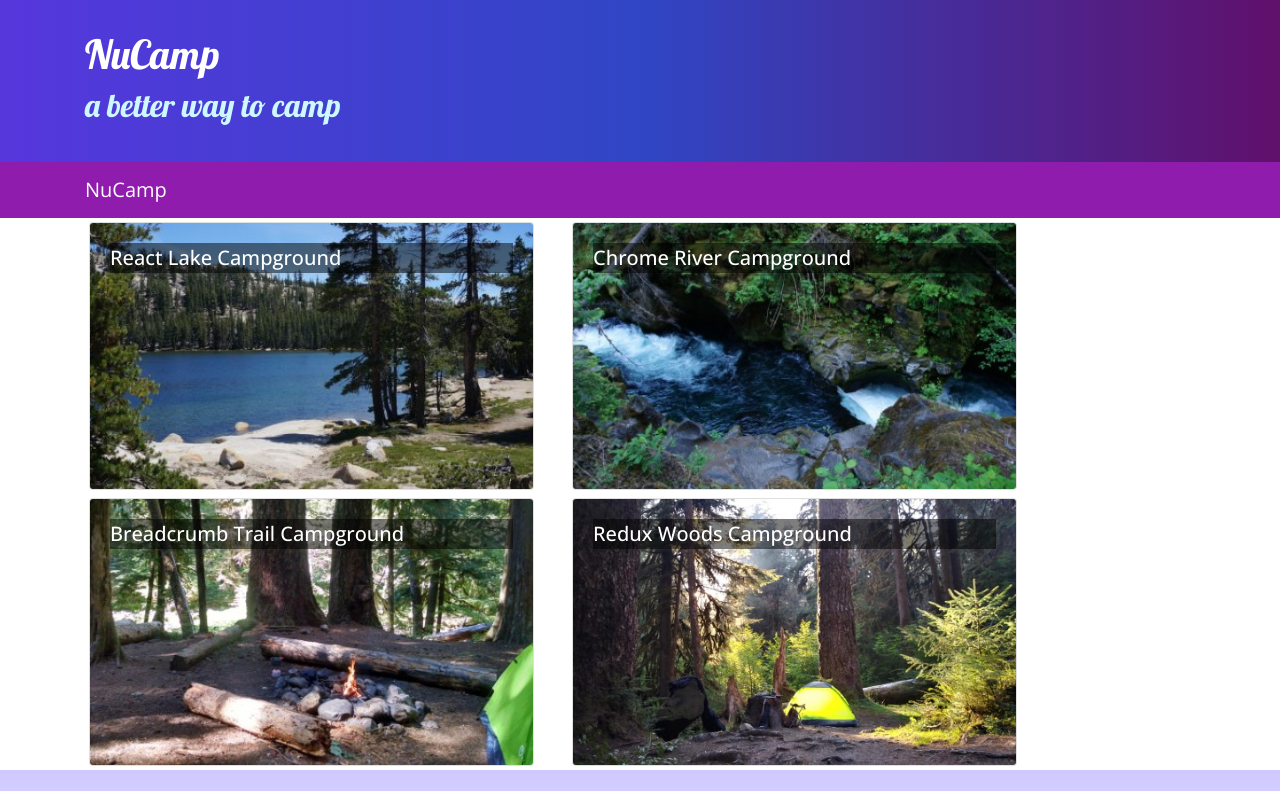
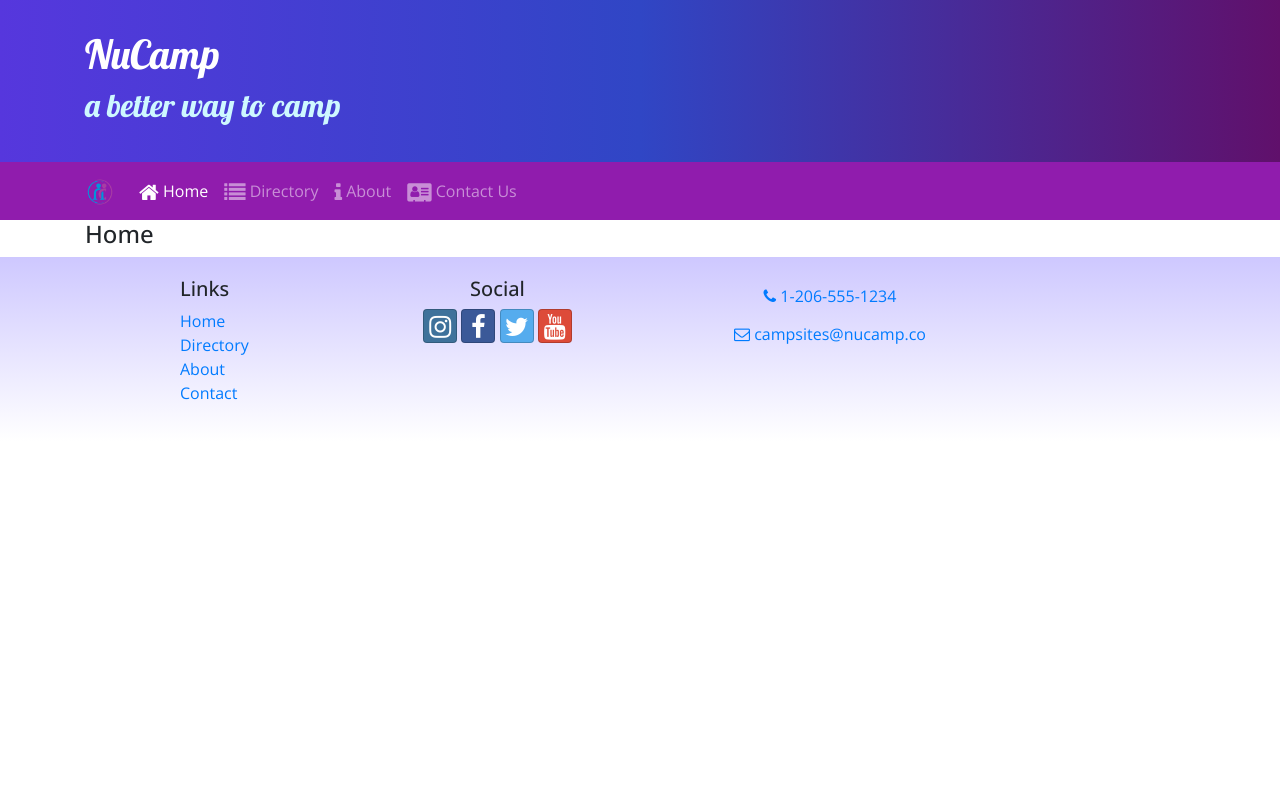
Before and after one commit to neuroCody/React-Nucampsite, a React (Create React App) app: page /home in a window 1280 px wide. Shown: the top 791 px of the page. Built offline with nearby package versions, Linux system fonts and the light colour scheme.

Commit message:
React Router

```diff
--- a/package.json
+++ b/package.json
@@ -11,6 +11,7 @@
     "react": "^17.0.1",
     "react-dom": "^17.0.1",
     "react-popper": "1.3.6",
+    "react-router-dom": "5.2.0",
     "react-scripts": "4.0.3",
     "reactstrap": "8.5.1",
     "typeface-lobster": "^1.1.13",
--- a/src/App.js
+++ b/src/App.js
@@ -1,14 +1,17 @@
 import React, {Component} from 'react';
 import Main from './components/MainComponent';
+import { BrowserRouter } from 'react-router-dom';
 import './App.css';
 
 
 class App extends Component {
   render() {
     return (
-      <div className="App">
-        <Main />
-      </div>
+      <BrowserRouter>
+        <div className="App">
+          <Main />
+        </div>
+      </BrowserRouter>
     );
   }
 }
--- a/src/components/DirectoryComponent.js
+++ b/src/components/DirectoryComponent.js
@@ -1,9 +1,9 @@
 import React from 'react';
 import { Card, CardImg, CardImgOverlay, CardTitle } from 'reactstrap'
 
-function RenderDirectoryItem({campsite, onClick}) {
+function RenderDirectoryItem({campsite}) {
     return(
-        <Card onClick={() => onClick(campsite.id)}>
+        <Card>
             <CardImg width="100%" src={campsite.image} alt={campsite.name} />
             <CardImgOverlay>
                 <CardTitle>{campsite.name}</CardTitle>
@@ -17,7 +17,7 @@
     const directory = props.campsites.map(campsite => {
         return(
             <div key={campsite.id} className="col-md-5 m-1">
-                <RenderDirectoryItem campsite={campsite} onClick={props.onClick} />
+                <RenderDirectoryItem campsite={campsite} />
             </div>
         )
     })
--- a/src/components/FooterComponent.js
+++ b/src/components/FooterComponent.js
@@ -1,4 +1,5 @@
-import React from 'react'
+import React from 'react';
+import { Link } from 'react-router-dom';
 
 function Footer(props) {
     return(
@@ -8,10 +9,10 @@
                     <div className="col-4 col-sm-2 offset-1">
                         <h5>Links</h5>
                         <ul className="list-unstyled">
-                            <li><a href="#">Home</a></li>
-                            <li><a href="#">Directory</a></li>
-                            <li><a href="#">About</a></li>
-                            <li><a href="#">Contact</a></li>
+                            <li><Link to="/home">Home</Link></li>
+                            <li><Link to="/directory">Directory</Link></li>
+                            <li><Link to="/aboutus">About</Link></li>
+                            <li><Link to="contactus">Contact</Link></li>
                         </ul>
                     </div>
                     <div className="col-6 col-sm-3 text-center">
--- a/src/components/HeaderComponent.js
+++ b/src/components/HeaderComponent.js
@@ -1,7 +1,23 @@
 import React, { Component } from 'react';
-import { Navbar, NavbarBrand, Jumbotron } from 'reactstrap'
+import { Nav, Navbar, NavbarBrand, NavbarToggler, Collapse, NavItem, Jumbotron } from 'reactstrap'
+import { NavLink } from 'react-router-dom';
 
 class Header extends Component {
+
+    constructor(props) {
+        super(props);
+        this.toggleNav = this.toggleNav.bind(this);
+        this.state = {
+            isNavOpen: false
+        };
+    }
+
+   toggleNav() {
+    this.setState({
+        isNavOpen: !this.state.isNavOpen
+    });
+}
+
     render() {
         return(
             <React.Fragment>
@@ -15,9 +31,36 @@
                         </div>
                     </div>
                 </Jumbotron>
-                <Navbar dark sticky="top">
+                <Navbar dark sticky="top" expand="md">
                     <div className="container">
-                        <NavbarBrand href="/">NuCamp</NavbarBrand>
+                        <NavbarBrand className="mr=auto" href="/">
+                            <img src="/assets/images/logo.png" height="30" width="30" alt="NuCamp Logo" />
+                        </NavbarBrand>
+                        <NavbarToggler onClick={this.toggleNav} />
+                        <Collapse isOpen={this.state.isNavOpen} navbar>
+                            <Nav navbar>
+                                <NavItem>
+                                    <NavLink className="nav-link" to="/home">
+                                        <i className="fa fa-home fa-lg" /> Home
+                                    </NavLink>
+                                </NavItem>
+                                <NavItem>
+                                    <NavLink className="nav-link" to="/directory">
+                                        <i className="fa fa-list fa-lg" /> Directory
+                                    </NavLink>
+                                </NavItem>
+                                <NavItem>
+                                    <NavLink className="nav-link" to="/aboutus">
+                                        <i className="fa fa-info fa-lg" /> About
+                                    </NavLink>
+                                </NavItem>
+                                <NavItem>
+                                    <NavLink className="nav-link" to="/contactus">
+                                        <i className="fa fa-address-card fa-lg" /> Contact Us
+                                    </NavLink>
+                                </NavItem>
+                            </Nav>
+                        </Collapse>
                     </div>
                 </Navbar>
             </React.Fragment>
--- /dev/null
+++ b/src/components/HomeComponent.js
@@ -0,0 +1,11 @@
+import React from 'react';
+
+function Home(props) {
+    return (
+        <div className="container">
+            <h4>Home</h4>
+        </div>
+    );
+}
+
+export default Home;
--- a/src/components/MainComponent.js
+++ b/src/components/MainComponent.js
@@ -3,6 +3,8 @@
 import CampsiteInfo from './CampsiteInfoComponent'
 import Header from './HeaderComponent'
 import Footer from './FooterComponent'
+import Home from './HomeComponent';
+import { Switch, Route, Redirect } from 'react-router-dom';
 import { CAMPSITES } from '../shared/campsites'
 
 class Main extends Component {
@@ -10,20 +12,27 @@
     super(props);
     this.state = {
       campsites: CAMPSITES,
-      selectedCampsite: null
     };
   }
 
-  onCampsiteSelect(campsiteId) {
-    this.setState({selectedCampsite: campsiteId});
-}
+  render() {
 
-  render() {
+    const HomePage = () => {
+      return (
+        <Home />
+      );
+    }
+
     return (
       <div>
-      <Header />
-        <Directory campsites={this.state.campsites} onClick={campsiteId => this.onCampsiteSelect(campsiteId)}/>
-        <CampsiteInfo campsite={this.state.campsites.filter(campsite => campsite.id === this.state.selectedCampsite)[0]}/>
+        <Header />
+        <Switch>
+          <Route path='/home' component={HomePage} />
+          <Route exact path='/directory' render={() =>
+            <Directory campsites={this.state.campsites} />
+          } />
+            <Redirect to='/home' />
+        </Switch>
         <Footer />
       </div>
     );
```
Also changed, not shown: 1 other file (tests, documents, lock files or other folders).
